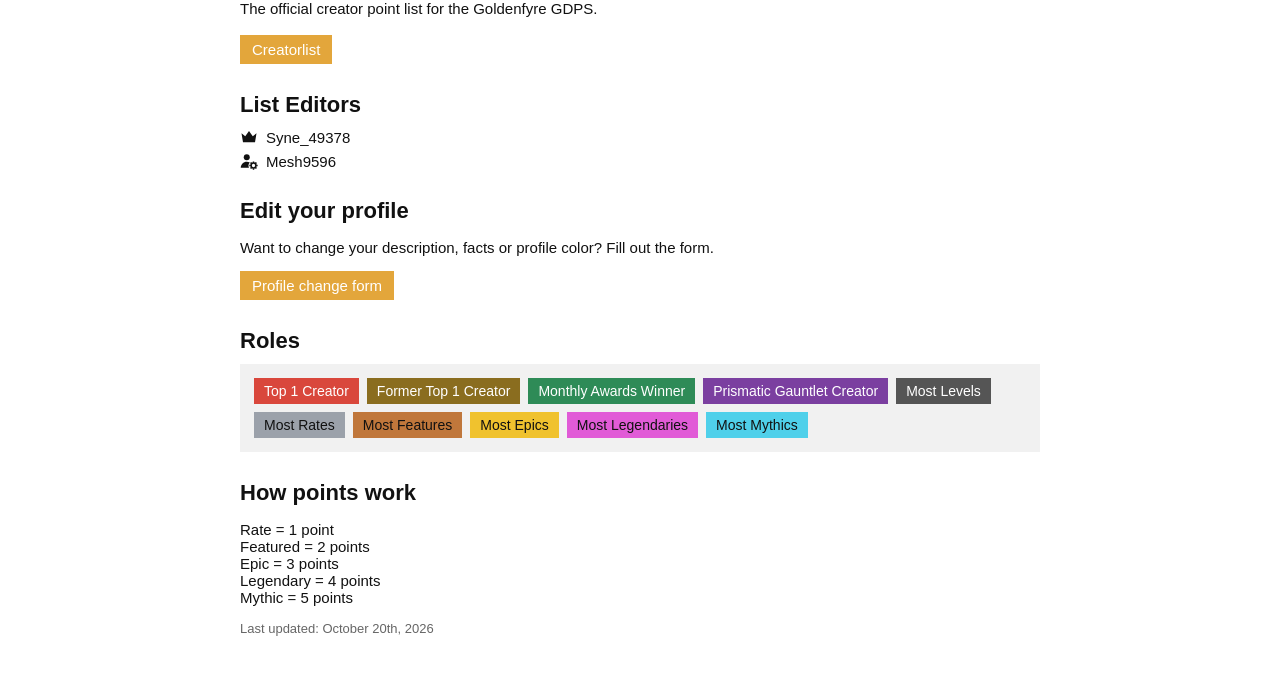
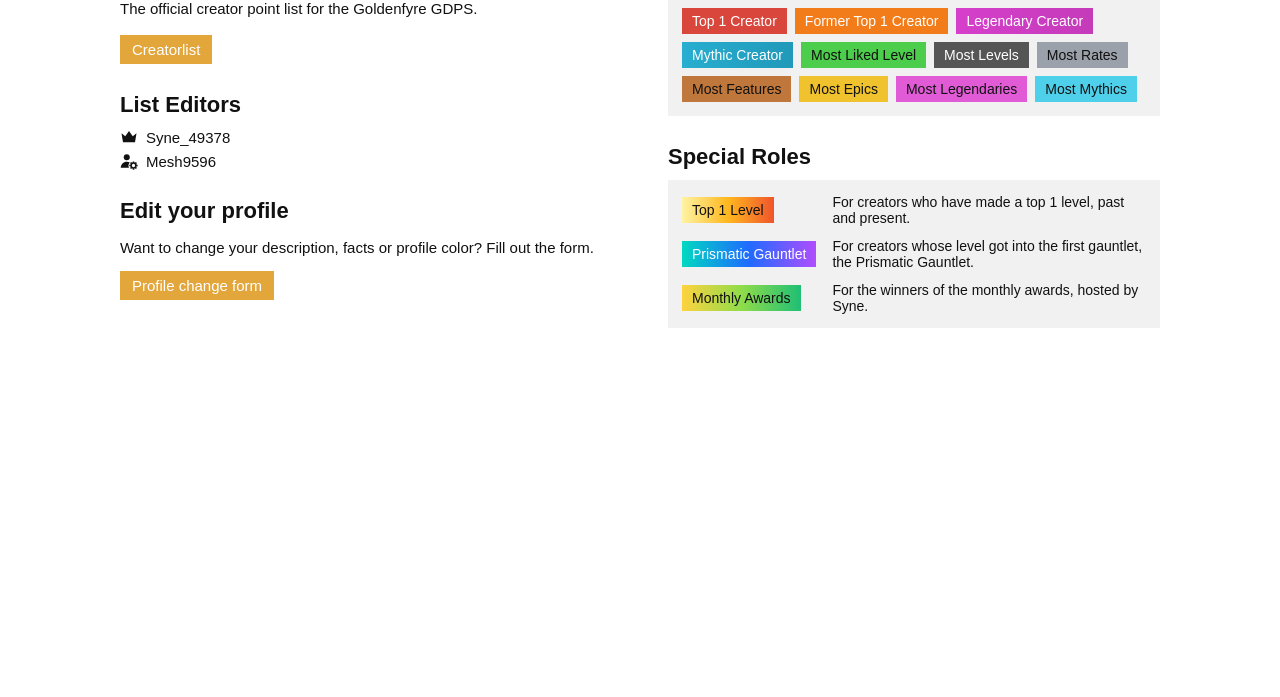
Before and after one commit to hexomexo79-pixel/creatorlist, a plain HTML site: page index.html in a window 1280 px wide. Shown: the part 125-822 px from the top of the page. After the commit the page ends 800 px from the top, so only its background shows below. Drawn offline with Linux system fonts and the light colour scheme.

Commit message:
Update index.html

```diff
--- a/index.html
+++ b/index.html
@@ -7,78 +7,86 @@
      since: "March 2025", bestLevel: "Some Level",
 
      gauntlet: true,     // Prismatic Gauntlet role
+     top1Demon: true,    // made a level that was top 1 on the demon list
+     mostLiked: true,    // Most Liked Level role
      color: "#d9473c",   // optional: their own profile colour (default is gold)
      description: "idk",
      facts: ["First creator to get a mythic"] },
    ===================================================================== */
 
-const LAST_UPDATED = "October 20th, 2026";
+const LAST_UPDATED = "October 23rd, 2026";
 
 // every profile uses this colour, unless a creator has their own  color: "#hex"
 const DEFAULT_COLOR = "#e3a63b";
 
 // profile change form (shown on the home page)
-const PROFILE_FORM = "https://forms.gle/kijCVDCNSZupHCU56";
+const PROFILE_FORM = "https://docs.google.com/forms/d/1SHdD6qr_GkyHzcorMLH0AMQ3vJPFjp3hRA4trKH1EoU/viewform";
 
 const CREATORS = [
-  { name: "Beeguy",          rate: 1, featured: 2, epic: 9, legendary: 5, mythic: 1, monthly: true,
+  { name: "Beeguy",          rate: 1, featured: 2, epic: 9, legendary: 5, mythic: 1, color: "#ffb6d0", monthly: true,
     description: "Consistently puts out high quality levels, with many in his Commatose-inspired style. Best known for his polished decoration.",
     facts: ["First and only creator to make a mythic"] },
-  { name: "Syne",            rate: 1, featured: 3, epic: 5, legendary: 3, mythic: 0, gauntlet: true, monthly: true,
+  { name: "Syne",            rate: 1, featured: 3, epic: 5, legendary: 3, mythic: 0, color: "#5ce8b5", gauntlet: true, mostLiked: true, monthly: true,
     description: "Known for difficult levels with polished gameplay.",
     facts: ["Created Every End Leashed, the longest rated level (7:41)"] },
-  { name: "Electrow",        rate: 1, featured: 0, epic: 5, legendary: 1, mythic: 0, gauntlet: true,
+  { name: "Electrow",        rate: 1, featured: 0, epic: 5, legendary: 1, mythic: 0, color: "#00d9c0", gauntlet: true,
     description: "Known for her long effect layouts.",
     facts: ["Has the most XL-length levels"] },
-  { name: "JPCPro",          rate: 2, featured: 5, epic: 2, legendary: 0, mythic: 0,
+  { name: "JPCPro",          rate: 2, featured: 5, epic: 2, legendary: 0, mythic: 0, color: "#d1103a",
     description: "An up and coming creator who builds quickly and has improved a lot.",
     facts: ["Created the Caesium Factorial series"] },
-  { name: "EpikGuy",         rate: 3, featured: 2, epic: 3, legendary: 0, mythic: 0,
+  { name: "EpikGuy",         rate: 3, featured: 2, epic: 3, legendary: 0, mythic: 0, top1Demon: true, color: "#e3a63b",
     description: "Known for difficult effect layouts. He rarely releases levels anymore, but when he does, they're worth playing.",
     facts: ["Created the Shining series", "Created EGG NEVER CLEAR RE, a former top 1 demon"] },
-  { name: "Xc4pk",           rate: 1, featured: 5, epic: 0, legendary: 1, mythic: 0, gauntlet: true,
+  { name: "Xc4pk",           rate: 1, featured: 5, epic: 0, legendary: 1, mythic: 0, color: "#3366ff", gauntlet: true,
     description: "Has some of the best decoration on the server. He doesn't release much these days, but when he does, its peak." },
-  { name: "Firelia",         rate: 2, featured: 3, epic: 2, legendary: 2, mythic: 0,
+  { name: "Firelia",         rate: 2, featured: 3, epic: 2, legendary: 2, mythic: 0, color: "#a8ff1a",
     description: "Makes well decorated levels quickly, often easy but they'll occasionally release an absurdly difficult level." },
-  { name: "Wizard",          rate: 0, featured: 1, epic: 2, legendary: 2, mythic: 0, gauntlet: true,
+  { name: "Wizard",          rate: 0, featured: 1, epic: 2, legendary: 2, mythic: 0, color: "#8a1fff", gauntlet: true,
     description: "Makes well polished easy modern levels.",
     facts: ["Created the legendaries Starfall and Colorsway"] },
-  { name: "Quacc",           rate: 0, featured: 3, epic: 2, legendary: 0, mythic: 0,
+  { name: "Quacc",           rate: 0, featured: 3, epic: 2, legendary: 0, mythic: 0, mostLiked: true, color: "#ffee00",
     description: "Heavily contributed to the community, both through his levels and through the server.",
     facts: ["Created the Goldenfyre demonlist", "Server admin"] },
-  { name: "Absoluteinf1",    rate: 1, featured: 1, epic: 1, legendary: 0, mythic: 0, page: true,
-    description: "An up and coming creator and player who has improved a lot." },
-  { name: "Emmber",          rate: 1, featured: 5, epic: 0, legendary: 0, mythic: 0, page: true,
-    description: "Balances being a top player and a top creator, a skill few have." },
-  { name: "Nange",           rate: 2, featured: 1, epic: 1, legendary: 1, mythic: 0, page: true, monthly: true,
-    description: "Known for hosting popular collabs like Pyrarrmaniac",
-    facts: ["Created Goldenfyre Challenge, a former top 1 demon"] },
+  { name: "Absoluteinf1",    rate: 1, featured: 1, epic: 1, legendary: 0, mythic: 0, color: "#ffd60a", page: true,
+    description: "An upcoming, improving creator trying to get a legendary or mythic level with minimal decorating experience." },
+  { name: "Emmber",          rate: 1, featured: 5, epic: 0, legendary: 0, mythic: 0, color: "#ff8000", page: true,
+    description: "Typically a layout creator who, despite the lacking decoration, puts a lot of time into the gameplay so that most people enjoy it." },
+  { name: "Nange",           rate: 2, featured: 1, epic: 1, legendary: 1, mythic: 0, top1Demon: true, color: "#ffb04d", page: true, monthly: true,
+    description: "Likes making projects featuring iconic parts or themes :) I've made a few popular levels, but they wouldn't be as special without you guys. Thank you :3 rarr rarr! - Nange",
+    facts: ["Created Goldenfyre Challenge, a former top 1 demon", "Started the rarr naming scheme for levels"] },
   { name: "Pure",            rate: 1, featured: 1, epic: 2, legendary: 0, mythic: 0 },
-  { name: "3Doffisa",        rate: 1, featured: 1, epic: 2, legendary: 0, mythic: 0, page: true, monthly: true,
+  { name: "3Doffisa",        rate: 1, featured: 1, epic: 2, legendary: 0, mythic: 0, color: "#3ddc5a", page: true, monthly: true,
     description: "Contributed heavily to the community, created Miokii Always Clear and Hosted GDPS News..",
     facts: ["Currently hosting the Grarrief megacollab"] },
-  { name: "AltifyNeverDies", rate: 1, featured: 5, epic: 0, legendary: 0, mythic: 0, gauntlet: true, page: true },
-  { name: "Alya",            rate: 0, featured: 1, epic: 1, legendary: 1, mythic: 0 },
-  { name: "[67] Spec",       rate: 0, featured: 0, epic: 1, legendary: 1, mythic: 0 },
-  { name: "Luna",            rate: 1, featured: 1, epic: 0, legendary: 1, mythic: 0, page: true,
+  { name: "AltifyNeverDies", rate: 1, featured: 5, epic: 0, legendary: 0, mythic: 0, color: "#00e5ff", gauntlet: true, page: true,
+    description: "A very dedicated creator who, despite being new and up and coming, has had a big impact on the community." },
+  { name: "Alya",            rate: 0, featured: 1, epic: 1, legendary: 1, mythic: 0, color: "#9caf88", page: true,
+    description: "A new creator who makes modern effect levels." },
+  { name: "[67] Spec",       rate: 0, featured: 0, epic: 1, legendary: 1, mythic: 0, color: "#721D75", page: true,
+    description: "A simple layout creator who is very focused on gameplay.",
+    facts: ["Has the most creator points of any creator with only 2 levels"] },
+  { name: "Luna",            rate: 1, featured: 1, epic: 0, legendary: 1, mythic: 0, color: "#1fa9ff", page: true,
     description: "A skillful creator who has recently started releasing more levels, recently creating her first legendary: Limbo but rarr ig" },
-  { name: "Goldenfyre101",   rate: 0, featured: 0, epic: 2, legendary: 0, mythic: 0, page: true,
+  { name: "Goldenfyre101",   rate: 0, featured: 0, epic: 2, legendary: 0, mythic: 0, color: "#e3a63b", page: true,
     description: "The owner of the server, he doesnt upload often but his levels are always really fun to play.",
     facts: ["Owner of the Goldenfyre GDPS"] },
-  { name: "ShinobiAkira",    rate: 1, featured: 1, epic: 1, legendary: 0, mythic: 0 },
+  { name: "ShinobiAkira",    rate: 1, featured: 1, epic: 1, legendary: 0, mythic: 0, mostLiked: true, page: true },
   { name: "xxLettucex",      rate: 1, featured: 1, epic: 1, legendary: 0, mythic: 0 },
   { name: "AFiVGDUP",        rate: 0, featured: 1, epic: 1, legendary: 0, mythic: 0 },
   { name: "Hortus",          rate: 0, featured: 0, epic: 1, legendary: 0, mythic: 0 },
   { name: "GooeyG",          rate: 0, featured: 2, epic: 0, legendary: 0, mythic: 0 },
-  { name: "Gamer862",        rate: 1, featured: 0, epic: 1, legendary: 0, mythic: 0, page: true,
+  { name: "Gamer862",        rate: 1, featured: 0, epic: 1, legendary: 0, mythic: 0, top1Demon: true, color: "#ff1a1a", page: true,
     facts: ["Created The Abyss, the current top 1 demon"] },
   { name: "Unnatural",       rate: 0, featured: 2, epic: 0, legendary: 0, mythic: 0 },
-  { name: "Lemonix",         rate: 0, featured: 0, epic: 0, legendary: 1, mythic: 0, page: true,
+  { name: "Lemonix",         rate: 0, featured: 0, epic: 0, legendary: 1, mythic: 0, color: "#ffe11a", page: true,
     facts: ["Created Starlit, the first legendary"] },
   { name: "[CLN] Ke2",       rate: 1, featured: 1, epic: 0, legendary: 0, mythic: 0 },
-  { name: "Hyperfixation",   rate: 3, featured: 0, epic: 0, legendary: 0, mythic: 0, page: true },
+  { name: "Hyperfixation",   rate: 3, featured: 0, epic: 0, legendary: 0, mythic: 0, color: "#b24dff", page: true },
   { name: "qwerty2048",      rate: 0, featured: 0, epic: 1, legendary: 0, mythic: 0 },
-  { name: "Kimichii",        rate: 0, featured: 0, epic: 1, legendary: 0, mythic: 0 },
+  { name: "Kimichii",        rate: 0, featured: 0, epic: 1, legendary: 0, mythic: 0, page: true,
+    description: "A creator who does her best to make fun and balanced gameplay, and is learning the basics of decoration.",
+    facts: ["Created Fast Travel, an epic rated layout"] },
   { name: "Umi",             rate: 0, featured: 0, epic: 1, legendary: 0, mythic: 0 },
   { name: "Willow",          rate: 0, featured: 0, epic: 1, legendary: 0, mythic: 0 },
   { name: "Spaace",          rate: 0, featured: 0, epic: 1, legendary: 0, mythic: 0 },
@@ -113,6 +121,12 @@ const GROWTH = 1.5;
 // History tab is hidden until v1.1. To release it: set this to true and
 // un-comment the two "v1.1" links in the header and on the home page,
 // and the "v1.1" line in route().
+//
+// TODO for when History is released:
+//  - add role "Completionist": has at least one level in all 5 tiers
+//  - add role "Rising Star": gained 10 or more creator points in 1 month
+//  - later: a separate role board for roles that aren't self-explanatory
+//    (like these), and give those unique roles gradients instead of flat colours
 const SHOW_HISTORY = false;
 const HISTORY_CREATORS = ["Beeguy", "Syne", "EpikGuy", "Xc4pk"];
 
@@ -322,15 +336,15 @@ h2 { font-size: 22px; margin: 28px 0 10px; }
 
 a.name { display: block; box-sizing: border-box; width: 170px; padding: 9px 12px; color: #111; text-decoration: none; background: transparent; font-weight: 700; -webkit-tap-highlight-color: transparent; }
 a.name:not(.plain)::after { content: "\203A"; float: right; font-size: 20px; line-height: 15px; }
-a.name:hover, a.name:active { background: var(--accent, #e3a63b); color: #fff; }
+a.name:hover, a.name:active { background: var(--accent, #e3a63b); color: var(--on, #fff); }
 .nolink { display: block; box-sizing: border-box; padding: 9px 12px; font-weight: 700; }
-a.name.first { background: var(--accent, #e3a63b); color: #fff; }
+a.name.first { background: var(--accent, #e3a63b); color: var(--on, #fff); }
 a.name.first:hover, a.name.first:active { filter: brightness(.88); }
 .list td.left { width: 190px; white-space: nowrap; }
 a.name.plain { display: inline; width: auto; background: none; border: 0; padding: 0; font-weight: 400; color: var(--link); text-decoration: underline; }
 a.name.plain:hover, a.name.plain:active { background: none; color: var(--link); }
-.prof h1 { display: inline-block; background: var(--accent, #e3a63b); color: #fff; padding: 6px 16px; margin: 4px 0 14px; }
-.prof h2 { display: inline-block; background: var(--accent, #e3a63b); color: #fff; padding: 4px 12px; font-size: 18px; margin: 28px 0 12px; }
+.prof h1 { display: flex; align-items: baseline; justify-content: space-between; gap: 20px; width: fit-content; min-width: min(100%, 340px); max-width: 100%; background: var(--accent, #e3a63b); color: var(--on, #fff); padding: 6px 16px; margin: 4px 0 14px; }
+.prof h2 { display: table; background: var(--accent, #e3a63b); color: var(--on, #fff); padding: 4px 12px; font-size: 18px; margin: 28px 0 12px; }
 
 .btn {
   display: inline-block;
@@ -368,7 +382,16 @@ table { border-collapse: collapse; }
 .cats { display: flex; flex-wrap: wrap; gap: 8px 26px; }
 .cats div { text-align: center; }
 .cats b { display: block; text-transform: uppercase; font-size: 13px; padding: 3px 8px; margin-bottom: 4px; color: #111; }
+/* home page: two columns on wide screens (phones stay one column) */
+@media (min-width: 900px) {
+  body.home header .wrap, body.home main.wrap { max-width: 1040px; }
+  .homegrid { display: grid; grid-template-columns: 1fr 1fr; gap: 0 56px; align-items: start; }
+  .homegrid > div:last-child > h2:first-child { margin-top: 12px; }
+}
 .rolebox { display: flex; flex-wrap: wrap; gap: 8px; background: #f1f1f1; padding: 14px; }
+.rolebox.special { display: grid; grid-template-columns: max-content 1fr; gap: 12px 16px; align-items: center; }
+.rolebox.special .tag { justify-self: start; }
+.rolebox.special p { margin: 0; font-size: 14px; }
 .rolebox .tag { font-size: 14px; padding: 5px 10px; }
 .facts p { margin: 6px 0; }
 .facts ul { margin: 0; padding-left: 20px; }
@@ -384,7 +407,7 @@ table { border-collapse: collapse; }
 
 <header>
   <div class="wrap">
-    <a class="logo" href="#home">Goldenfyre CL <small>v1.1</small></a>
+    <a class="logo" href="#home">Goldenfyre CL <small>v1.2</small></a>
     <nav>
       <a href="#list" id="nav-list">List</a>
       <!-- v1.1: <a href="#history" id="nav-history">History</a> -->
@@ -440,11 +463,26 @@ const RECORDS = [
 ];
 RECORDS.forEach(r => r.max = Math.max(...all.map(r.get)));
 
+// roles that need an explanation; they get gradients instead of flat colours
+const SPECIAL_ROLES = [
+  { name: "Top 1 Level", flag: "top1Demon", bg: "linear-gradient(90deg,#fff3a3,#ffb81f,#f0542b)", dark: true,
+    how: "For creators who have made a top 1 level, past and present." },
+  { name: "Prismatic Gauntlet", flag: "gauntlet", bg: "linear-gradient(90deg,#00d9c0,#1f6bff,#b04dff)",
+    how: "For creators whose level got into the first gauntlet, the Prismatic Gauntlet." },
+  { name: "Monthly Awards", flag: "monthly", bg: "linear-gradient(90deg,#ffd23f,#8fdc4a,#1fbf75)", dark: true,
+    how: "For the winners of the monthly awards, hosted by Syne." },
+];
+
+// faint gradients, in the legendary and mythic colour families
+const LEGENDARY_BG = "linear-gradient(90deg,#d63fcb,#c43bb9)";
+const MYTHIC_BG = "linear-gradient(90deg,#27aed0,#2299b9)";
+
 const ROLE_LIST = [
   { name: "Top 1 Creator",              bg: "#d9473c" },
-  { name: "Former Top 1 Creator",       bg: "#8a6d1f" },
-  { name: "Monthly Awards Winner",      bg: "#2e8b57" },
-  { name: "Prismatic Gauntlet Creator", bg: "#7b3fa0" },
+  { name: "Former Top 1 Creator",       bg: "#f27c1a" },
+  { name: "Legendary Creator",          bg: LEGENDARY_BG },
+  { name: "Mythic Creator",             bg: MYTHIC_BG },
+  { name: "Most Liked Level",          bg: "#4ccd4c", dark: true },
   { name: "Most Levels" },
   { name: "Most Rates",                 color: "rate" },
   { name: "Most Features",              color: "featured" },
@@ -453,10 +491,22 @@ const ROLE_LIST = [
   { name: "Most Mythics",               color: "mythic" },
 ];
 
+// black text on bright colours, white text on dark ones
+function onColor(hex) {
+  const n = parseInt(hex.slice(1), 16), r = n >> 16, g = (n >> 8) & 255, b = n & 255;
+  if (hex.toLowerCase() === DEFAULT_COLOR.toLowerCase()) return "#fff";   // keep the gold look
+  return (0.299 * r + 0.587 * g + 0.114 * b) > 150 ? "#111" : "#fff";
+}
+function accentStyle(c) {
+  const col = c.color || DEFAULT_COLOR;
+  return `--accent:${col};--on:${onColor(col)}`;
+}
+
 const app = document.getElementById("app");
 
 function homePage() {
   app.innerHTML = `
+    <div class="homegrid"><div>
     <h1>Goldenfyre Creatorlist</h1>
     <p>The official creator point list for the Goldenfyre GDPS.</p>
     <p style="margin:18px 0">
@@ -471,14 +521,19 @@ function homePage() {
     <p>Want to change your description, facts or profile color? Fill out the form.</p>
     <p style="margin:12px 0"><a class="btn" href="${PROFILE_FORM}" target="_blank" rel="noopener">Profile change form</a></p>
 
+    </div><div>
+
     <h2>Roles</h2>
     <div class="rolebox">
-      ${ROLE_LIST.map(r => `<span class="tag" style="margin:0;${r.color ? `background:var(--${r.color});color:#111` : `background:${r.bg || "#555"}`}">${r.name}</span>`).join("")}
+      ${ROLE_LIST.map(r => `<span class="tag" style="margin:0;${r.color ? `background:var(--${r.color});color:#111` : `background:${r.bg || "#555"}${r.dark ? ";color:#111" : ""}`}">${r.name}</span>`).join("")}
     </div>
 
-    <h2>How points work</h2>
-    <p>Rate = 1 point<br>Featured = 2 points<br>Epic = 3 points<br>Legendary = 4 points<br>Mythic = 5 points</p>
-    <p class="muted small" style="margin-top:14px">Last updated: ${esc(LAST_UPDATED)}</p>`;
+    <h2>Special Roles</h2>
+    <div class="rolebox special">
+      ${SPECIAL_ROLES.map(r => `<span class="tag" style="margin:0;background:${r.bg}${r.dark ? ";color:#111" : ""}">${r.name}</span><p>${r.how}</p>`).join("")}
+    </div>
+
+    </div></div>`;
   document.title = "Goldenfyre Creatorlist";
 }
 
@@ -486,7 +541,7 @@ function listPage() {
   const rows = ranked.map(c => `
     <tr>
       <td class="rk">#${c.rank}</td>
-      <td class="left">${c.hasPage ? `<a class="name${c.rank === 1 ? " first" : ""}" style="--accent:${c.color || DEFAULT_COLOR}" href="#${c.slug}">${esc(c.name)}</a>` : `<span class="nolink">${esc(c.name)}</span>`}</td>
+      <td class="left">${c.hasPage ? `<a class="name${c.rank === 1 ? " first" : ""}" style="${accentStyle(c)}" href="#${c.slug}">${esc(c.name)}</a>` : `<span class="nolink">${esc(c.name)}</span>`}</td>
       <td class="pts">${c.points}</td>
       <td class="c">${c.levels}</td>
       ${TYPES.map(t => `<td class="c${c[t.key] ? "" : " zero"}" style="background:var(--${t.key})">${c[t.key]}</td>`).join("")}
@@ -494,7 +549,7 @@ function listPage() {
 
   app.innerHTML = `
     <h1>Creatorlist</h1>
-    <p class="muted small">Tap a name button to open their profile. Last updated: ${esc(LAST_UPDATED)}</p>
+    <p class="muted small">Not every creator has a profile. Last updated: ${esc(LAST_UPDATED)}</p>
     <div class="tablebox" style="margin-top:14px">
       <table class="list">
         <tr>
@@ -517,19 +572,22 @@ function profilePage(c) {
   (c.facts || []).forEach(f => facts.push(f));
 
   app.innerHTML = `
-    <div class="prof" style="--accent:${c.color || DEFAULT_COLOR}">
+    <div class="prof" style="${accentStyle(c)}">
     <p><a class="name plain small" href="#list">&lt; Back to list</a></p>
-    <h1>${esc(c.name)}</h1>
+    <h1><span>${esc(c.name)}</span><span class="rk">#${c.rank}</span></h1>
     <table class="info">
-      <tr><td>Rank</td><td>${c.rank ? "#" + c.rank : "Unplaced"}</td></tr>
       <tr><td>Creator Points</td><td>${c.points}</td></tr>
-      <tr><td>Rated Levels</td><td>${c.levels}</td></tr>
+      <tr><td>Levels</td><td>${c.levels}</td></tr>
     </table>
+    ${SPECIAL_ROLES.some(r => c[r.flag]) ? `<div>${SPECIAL_ROLES.filter(r => c[r.flag]).map(r => `<span class="tag" style="background:${r.bg}${r.dark ? ";color:#111" : ""}">${r.name}</span>`).join("")}</div>` : ""}
+    <div style="margin-top:${SPECIAL_ROLES.some(r => c[r.flag]) ? "4px" : "0"}">
     ${c.rank === 1 ? `<span class="tag" style="background:#d9473c">Top 1 Creator</span>` : ""}
-    ${c.rank !== 1 && buildHistory().top1.some(t => t.name === c.name) ? `<span class="tag" style="background:#8a6d1f">Former Top 1 Creator</span>` : ""}
-    ${c.monthly ? `<span class="tag" style="background:#2e8b57">Monthly Awards Winner</span>` : ""}
-    ${c.gauntlet ? `<span class="tag" style="background:#7b3fa0">Prismatic Gauntlet Creator</span>` : ""}
+    ${c.rank !== 1 && buildHistory().top1.some(t => t.name === c.name) ? `<span class="tag" style="background:#f27c1a">Former Top 1 Creator</span>` : ""}
+    ${c.legendary > 0 ? `<span class="tag" style="background:${LEGENDARY_BG}">Legendary Creator</span>` : ""}
+    ${c.mythic > 0 ? `<span class="tag" style="background:${MYTHIC_BG}">Mythic Creator</span>` : ""}
+    ${c.mostLiked ? `<span class="tag" style="background:#4ccd4c;color:#111">Most Liked Level</span>` : ""}
     ${RECORDS.filter(r => r.max > 0 && r.get(c) === r.max).map(r => `<span class="tag" style="${r.color ? `background:var(--${r.color});color:#111` : "background:#555"}">${r.name}</span>`).join("")}
+    </div>
     ${c.description ? `<p style="margin-top:16px">${esc(c.description)}</p>` : ""}
 
     <h2>Levels</h2>
@@ -704,6 +762,7 @@ function historyPage() {
 
 function route() {
   const h = decodeURIComponent(location.hash.slice(1));
+  document.body.classList.toggle("home", !h || h === "home");
   document.getElementById("nav-list").className = (h && h !== "home" && h !== "history") ? "on" : "";
   // v1.1: document.getElementById("nav-history").className = h === "history" ? "on" : "";
 
```
